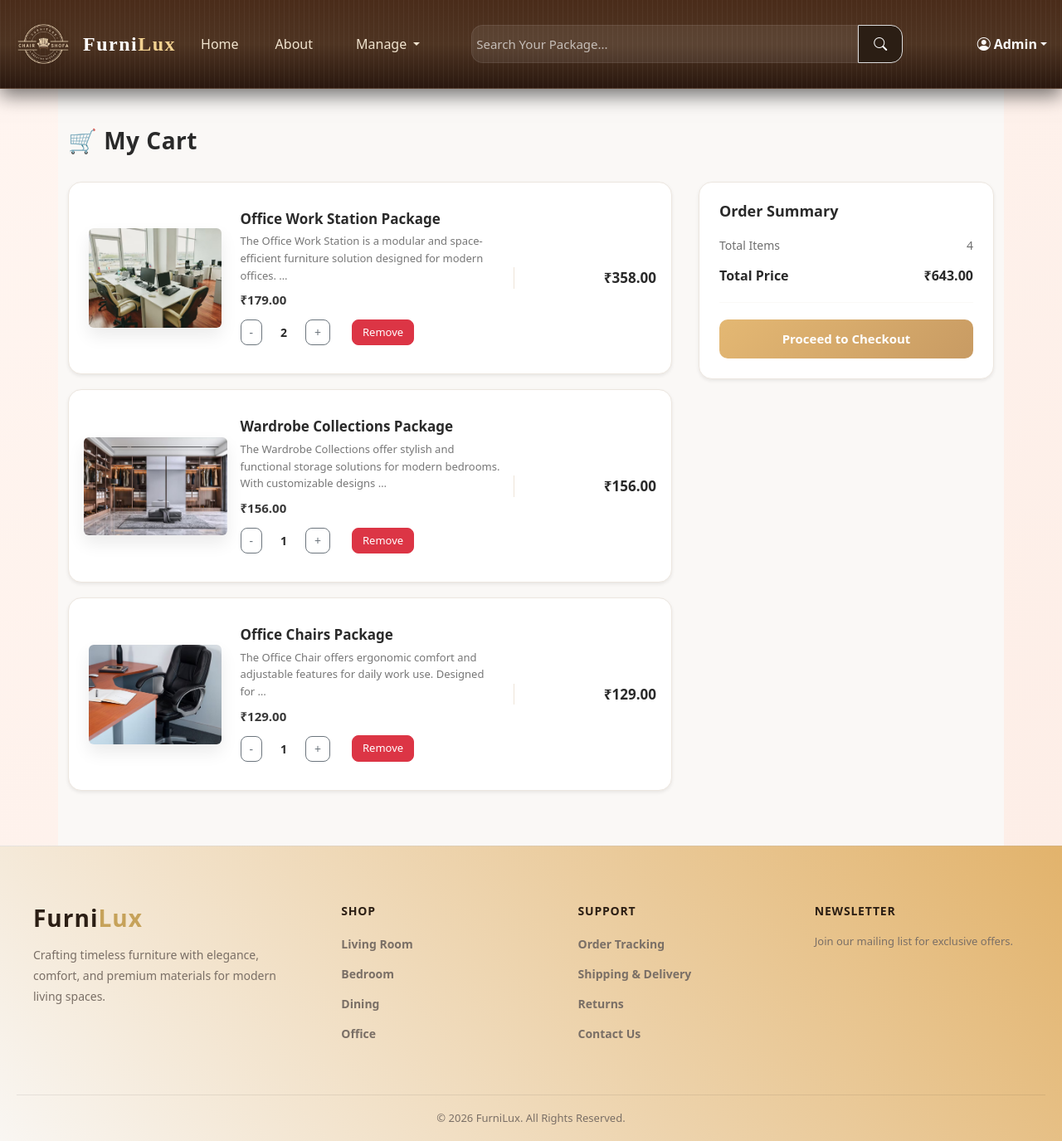
After one commit to Harish6578/Model-Home-Furniture, a Django app: page /cart/ in a window 1280 px wide. The commit adds this page. Shown: the whole page at 83% size. Run offline with Django 5.2, Linux system fonts and the light colour scheme; a user stored in the database is signed in; data comes from the database, SQL or seed files in the repository; both versions use the stored data as it was before the commit.

Commit message:
upadeted

```diff
--- a/products/forms.py
+++ b/products/forms.py
@@ -31,7 +31,7 @@ class ProductForm(forms.ModelForm):
 class ProductImageForm(forms.ModelForm):
     class Meta:
         model = ProductImage
-        fields = ['img', 'video','caption' ]
+        fields = ['img','caption' ]
         widgets = {
             'img': forms.ClearableFileInput(attrs={
                 'class': 'form-control'
@@ -40,8 +40,4 @@ class ProductImageForm(forms.ModelForm):
                 'class': 'form-control',
                 'placeholder': 'Optional caption'
             }),
-            'video':forms.ClearableFileInput(attrs={
-                'class': 'form-control'}),
-
-
         }
--- a/static/css/design.css
+++ b/static/css/design.css
@@ -8,10 +8,13 @@
 
 /* ================= LAYOUT ================= */
 main {
-    padding-bottom: 40px;
     background: linear-gradient(135deg, #fff5f0, #fdeee7);
     color: #1e1e1e;
 }
+body{
+  padding-top: 105px;
+}
+
 .navbar{
     background-color: #fd8b6b;
 }
@@ -52,7 +55,7 @@ main {
 }
 
 #homeCarousel .home-carousel-img {
-    height: 600px;
+    height: 622px;
     object-fit: cover;
     filter: brightness(0.9);
 }
--- a/templates/authentication/login.html
+++ b/templates/authentication/login.html
@@ -15,6 +15,7 @@ section {
     background: radial-gradient(circle at top, #f7b186, #170c02) !important;
     display: flex !important;
     align-items: center !important;
+
 }
 
 /* Container */
--- /dev/null
+++ b/templates/base/includes/footer.html
@@ -0,0 +1,247 @@
+<style>
+
+    /* =====================================
+   ROOT COLORS – LUXURY FURNITURE
+===================================== */
+
+:root {
+    --lux-bg-main: #f9f6f2;
+    --lux-bg-card: #ffffff;
+    --lux-gold: #c6a25a;
+    --lux-dark: #2b1e14;
+    --lux-muted: #7a6f66;
+    --lux-border: rgba(0,0,0,0.08);
+}
+
+/* =====================================
+   FOOTER BASE
+===================================== */
+
+#luxury-footer {
+    background: linear-gradient(950deg, #e2b36c, var(--lux-bg-main));
+    border-top: 1px solid var(--lux-border);
+    padding: 70px 20px 0;
+}
+
+/* =====================================
+   FOOTER CONTAINER
+===================================== */
+
+.luxury-footer-container {
+    max-width: 1200px;
+    margin: auto;
+    display: grid;
+    grid-template-columns: 1.4fr 1fr 1fr 1.2fr;
+    gap: 70px;
+    padding-bottom: 50px;
+}
+
+/* =====================================
+   BRAND
+===================================== */
+
+.luxury-footer-logo {
+    font-size: 28px;
+    font-weight: 900;
+    letter-spacing: 1px;
+    color: var(--lux-dark);
+    margin-bottom: 14px;
+}
+
+.luxury-footer-logo span {
+    color: var(--lux-gold);
+}
+
+.luxury-footer-text {
+    font-size: 14px;
+    line-height: 1.8;
+    color: var(--lux-muted);
+    max-width: 360px;
+}
+
+/* =====================================
+   TITLES
+===================================== */
+
+.luxury-footer-title {
+    font-size: 14px;
+    font-weight: 800;
+    letter-spacing: 0.8px;
+    text-transform: uppercase;
+    color: var(--lux-dark);
+    margin-bottom: 18px;
+}
+
+/* =====================================
+   LINKS
+===================================== */
+
+.luxury-footer-links {
+    list-style: none;
+    padding: 0;
+    margin: 0;
+}
+
+.luxury-footer-links li {
+    margin-bottom: 12px;
+}
+
+.luxury-footer-links a {
+    text-decoration: none;
+    font-size: 14px;
+    font-weight: 600;
+    color: var(--lux-muted);
+    transition: color 0.3s ease, padding-left 0.3s ease;
+}
+
+.luxury-footer-links a:hover {
+    color: var(--lux-gold);
+    padding-left: 6px;
+}
+
+/* =====================================
+   NEWSLETTER
+===================================== */
+
+.luxury-footer-mini {
+    font-size: 13px;
+    color: var(--lux-muted);
+    margin-bottom: 12px;
+}
+
+.luxury-newsletter {
+    display: flex;
+    gap: 10px;
+}
+
+.luxury-newsletter input {
+    flex: 1;
+    height: 44px;
+    border-radius: 12px;
+    border: 1px solid var(--lux-border);
+    padding: 10px 14px;
+    font-size: 14px;
+    color: var(--lux-dark);
+    outline: none;
+}
+
+.luxury-newsletter input::placeholder {
+    color: #aaa;
+}
+
+.luxury-newsletter button {
+    height: 44px;
+    padding: 0 18px;
+    border-radius: 12px;
+    border: none;
+    background: var(--lux-dark);
+    color: #ffffff;
+    font-weight: 700;
+    letter-spacing: 0.4px;
+    cursor: pointer;
+    transition: background 0.3s ease, transform 0.2s ease;
+}
+
+.luxury-newsletter button:hover {
+    background: var(--lux-gold);
+    transform: translateY(-2px);
+}
+
+/* =====================================
+   FOOTER BOTTOM
+===================================== */
+
+.luxury-footer-bottom {
+    border-top: 1px solid var(--lux-border);
+    padding: 18px 20px;
+    text-align: center;
+}
+
+.luxury-footer-bottom p {
+    font-size: 13px;
+    color: var(--lux-muted);
+    margin: 0;
+}
+
+/* =====================================
+   RESPONSIVE
+===================================== */
+
+@media (max-width: 900px) {
+    .luxury-footer-container {
+        grid-template-columns: 1fr 1fr;
+        gap: 40px;
+    }
+}
+
+@media (max-width: 576px) {
+    .luxury-footer-container {
+        grid-template-columns: 1fr;
+        text-align: center;
+    }
+
+    .luxury-footer-text {
+        margin: auto;
+    }
+
+    .luxury-newsletter {
+        flex-direction: column;
+    }
+
+    .luxury-newsletter button {
+        width: 100%;
+    }
+}
+
+</style>
+
+<footer id="luxury-footer">
+    <div class="luxury-footer-container">
+
+        <!-- Brand -->
+        <div class="luxury-footer-col">
+            <h2 class="luxury-footer-logo">Furni<span>Lux</span></h2>
+            <p class="luxury-footer-text">
+                Crafting timeless furniture with elegance, comfort,
+                and premium materials for modern living spaces.
+            </p>
+        </div>
+
+        <!-- Links -->
+        <div class="luxury-footer-col">
+            <h4 class="luxury-footer-title">Shop</h4>
+            <ul class="luxury-footer-links">
+                <li><a href="#">Living Room</a></li>
+                <li><a href="#">Bedroom</a></li>
+                <li><a href="#">Dining</a></li>
+                <li><a href="#">Office</a></li>
+            </ul>
+        </div>
+
+        <!-- Support -->
+        <div class="luxury-footer-col">
+            <h4 class="luxury-footer-title">Support</h4>
+            <ul class="luxury-footer-links">
+                <li><a href="#">Order Tracking</a></li>
+                <li><a href="#">Shipping & Delivery</a></li>
+                <li><a href="#">Returns</a></li>
+                <li><a href="#">Contact Us</a></li>
+            </ul>
+        </div>
+
+        <!-- Newsletter -->
+        <div class="luxury-footer-col">
+            <h4 class="luxury-footer-title">Newsletter</h4>
+            <p class="luxury-footer-mini">
+                Join our mailing list for exclusive offers.
+            </p>
+
+
+        </div>
+
+    </div>
+
+    <div class="luxury-footer-bottom">
+        <p>© 2026 FurniLux. All Rights Reserved.</p>
+    </div>
+</footer>
--- a/templates/base/includes/header.html
+++ b/templates/base/includes/header.html
@@ -1,8 +1,4 @@
 <style>
-
-
-
-
   /* ===============================
    PREMIUM WOOD NAVBAR BACKGROUND
    =============================== */
@@ -10,17 +6,21 @@
    NAVBAR TOGGLER (BUTTON ONLY)
    =============================== */
 
+   .navbar {
+    position: fixed;
+    top: 0;
+    width: 100vw;
+   }
+
   .navbar .navbar-toggler {
     border: 1px solid rgba(255, 215, 168, 0.6) !important;
-  background: linear-gradient(
-    135deg,
+    background: linear-gradient(135deg,
         #6f4e37,
-    #4b2e1b
-  ) !important;
+        #4b2e1b) !important;
 
     padding: 6px 10px !important;
     border-radius: 8px !important;
-  box-shadow: 0 4px 10px rgba(0,0,0,0.4) !important;
+    box-shadow: 0 4px 10px rgba(0, 0, 0, 0.4) !important;
   }
 
   /* Hamburger icon color */
@@ -30,52 +30,38 @@
 
   /* Hover effect */
   .navbar .navbar-toggler:hover {
-  background: linear-gradient(
-    135deg,
+    background: linear-gradient(135deg,
         #8b5a2b,
-    #5c3317
-  ) !important;
-  box-shadow: 0 6px 14px rgba(0,0,0,0.55) !important;
+        #5c3317) !important;
+    box-shadow: 0 6px 14px rgba(0, 0, 0, 0.55) !important;
   }
 
   /* Focus (click outline fix) */
   .navbar .navbar-toggler:focus {
-  box-shadow: 0 0 0 0.15rem rgba(207,166,107,0.6) !important;
+    box-shadow: 0 0 0 0.15rem rgba(207, 166, 107, 0.6) !important;
   }
 
   .navbar {
     background:
-    repeating-linear-gradient(
-      90deg,
-      rgba(255,255,255,0.04) 0px,
-      rgba(255,255,255,0.04) 1px,
+      repeating-linear-gradient(90deg,
+        rgba(255, 255, 255, 0.04) 0px,
+        rgba(255, 255, 255, 0.04) 1px,
         transparent 1px,
-      transparent 6px
-    ),
-    linear-gradient(
-      180deg,
+        transparent 6px),
+      linear-gradient(180deg,
         #4a2c1a,
         #4e3422,
-      #2a180f
-    ) !important;
+        #2a180f) !important;
 
-  box-shadow: 0 8px 22px rgba(0,0,0,0.55) !important;
-  border-bottom: 1px solid rgba(255,255,255,0.08) !important;
+    box-shadow: 0 8px 22px rgba(0, 0, 0, 0.55) !important;
+    border-bottom: 1px solid rgba(255, 255, 255, 0.08) !important;
   }
 
   /* ===============================
    BRAND
    =============================== */
 
-.navbar-brand {
-  color: #f5e6d3 !important;
-  font-weight: 700 !important;
-  letter-spacing: 0.6px !important;
-}
 
-.navbar-brand:hover {
-  color: #e7caa2 !important;
-}
 
   /* ===============================
    NAV LINKS
@@ -102,14 +88,12 @@
    =============================== */
 
   .dropdown-menu {
-  background: linear-gradient(
-    180deg,
+    background: linear-gradient(180deg,
         #3b2414,
-    #2a180f
-  ) !important;
+        #2a180f) !important;
 
-  border: 1px solid rgba(255,255,255,0.08) !important;
-  box-shadow: 0 10px 25px rgba(0,0,0,0.55) !important;
+    border: 1px solid rgba(255, 255, 255, 0.08) !important;
+    box-shadow: 0 10px 25px rgba(0, 0, 0, 0.55) !important;
   }
 
   .dropdown-item {
@@ -117,7 +101,7 @@
   }
 
   .dropdown-item:hover {
-  background: rgba(207,166,107,0.18) !important;
+    background: rgba(207, 166, 107, 0.18) !important;
     color: #ffd7a8 !important;
   }
 
@@ -126,34 +110,109 @@
    =============================== */
 
   .navbar .form-control {
-  background-color: rgba(255,255,255,0.08) !important;
-  border: 1px solid rgba(255,255,255,0.15) !important;
+    background-color: rgba(255, 255, 255, 0.08) !important;
+    border: 1px solid rgba(255, 255, 255, 0.15) !important;
     color: #1b1a1a !important;
     padding: 5px !important;
   }
 
   .navbar .form-control::placeholder {
-  color: rgba(255,255,255,0.65) !important;
+    color: rgba(255, 255, 255, 0.65) !important;
   }
 
   .navbar .btn-secondary {
-  background: linear-gradient(
-    135deg,
+    background: linear-gradient(135deg,
         #7a4b28,
-    #5c3317
-  ) !important;
+        #5c3317) !important;
 
     border: none !important;
     color: #fff !important;
   }
 
   .navbar .btn-secondary:hover {
-  background: linear-gradient(
-    135deg,
+    background: linear-gradient(135deg,
         #8b5a2b,
-    #6a3c1d
-  ) !important;
+        #6a3c1d) !important;
   }
+
+  /* ================= NAVBAR SEARCH BAR ================= */
+
+  /* Wrapper */
+  .navbar-search {
+    max-width: 520px;
+    /* ⬅ CHANGE WIDTH HERE */
+    margin:auto;
+  }
+
+  /* Input */
+  .navbar-search .search-input {
+    height: 46px;
+    /* ⬅ CHANGE HEIGHT HERE */
+    font-size: 15px;
+    /* ⬅ TEXT SIZE */
+    padding: 10px 16px;
+    border-radius: 14px 0 0 14px;
+    border: 1px solid #ddd;
+    outline: none;
+    box-shadow: none;
+  }
+
+  /* Focus effect */
+  .navbar-search .search-input:focus {
+    border-color: #c6a25a;
+    /* luxury gold */
+    box-shadow: 0 0 0 3px rgba(198, 162, 90, 0.2);
+  }
+
+  /* Button */
+  .navbar-search .search-btn {
+    height: 46px;
+    /* SAME AS INPUT */
+    padding: 0 18px;
+    border-radius: 0 14px 14px 0;
+    border: 1px solid #ddd;
+    background: #2b1e14;
+    /* dark walnut */
+    color: #ffffff;
+    transition: background 0.3s ease, transform 0.2s ease;
+  }
+
+  /* Hover */
+  .navbar-search .search-btn:hover {
+    background: #c6a25a;
+    /* gold hover */
+    transform: translateY(-1px);
+  }
+
+  /* Icon size */
+  .navbar-search .bi-search {
+    font-size: 16px;
+  }
+
+  /* ================= RESPONSIVE ================= */
+
+  @media (max-width: 768px) {
+    .navbar-search {
+      max-width: 100%;
+      margin: 10px 0;
+    }
+
+    .navbar-search .search-input,
+    .navbar-search .search-btn {
+      height: 42px;
+      font-size: 14px;
+    }
+  }
+
+  @media (max-width: 576px) {
+
+    .navbar-search .search-input,
+    .navbar-search .search-btn {
+      height: 40px;
+      font-size: 13px;
+    }
+  }
+
 
   /* ===============================
    CART BADGE
@@ -177,29 +236,204 @@
 
   @media (max-width: 991px) {
     .navbar-collapse {
-    background: linear-gradient(
-      180deg,
+      background: linear-gradient(180deg,
           #3b2414,
-      #2a180f
-    ) !important;
+          #2a180f) !important;
 
       padding: 1rem !important;
     }
   }
 
+
+
+  /* ================= LUXURY NAVBAR BRAND ================= */
+
+  .navbar-brand {
+    text-decoration: none;
+  }
+
+  /* Logo image */
+  .nav-logo {
+    height: 80px;
+    /* ⬅ change size here */
+    width: auto;
+    object-fit: contain;
+    filter: drop-shadow(0 2px 4px rgba(0, 0, 0, 0.25));
+    transition: transform 0.3s ease;
+  }
+
+  /* Brand text */
+  .navbar-brand span {
+    font-family: 'Playfair Display', 'Cinzel', serif;
+    font-size: 24px;
+    /* ⬅ change text size here */
+    font-weight: 800;
+    letter-spacing: 1.5px;
+    color: #f3d291;
+    /* luxury gold */
+    transition: letter-spacing 0.3s ease;
+  }
+
+  /* Hover effect (subtle luxury) */
+  .navbar-brand:hover .nav-logo {
+    transform: scale(1.05);
+  }
+
+  .navbar-brand:hover span {
+    letter-spacing: 2px;
+  }
+
+  /* ================= RESPONSIVE ================= */
+
+  @media (max-width: 768px) {
+    .nav-logo {
+      height: 36px;
+    }
+
+    .navbar-brand span {
+      font-size: 20px;
+      letter-spacing: 1.2px;
+    }
+  }
+
+  @media (max-width: 576px) {
+    .nav-logo {
+      height: 32px;
+    }
+
+    .navbar-brand span {
+      font-size: 18px;
+    }
+  }
+
+
+  /* ================= LUXURY BRAND TEXT ================= */
+
+  .navbar-brand .brand-text {
+    font-family: 'Playfair Display', 'Cinzel', serif;
+    font-size: 24px;
+    /* change size here */
+    font-weight: 800;
+    letter-spacing: 1.5px;
+  }
+
+  /* FURNI – elegant neutral */
+  .navbar-brand .brand-furni {
+    color: #ffffff;
+    /* ivory / white */
+  }
+
+  /* LUX – luxury gold */
+  .navbar-brand .brand-lux {
+    color: #f3d291;
+    /* premium gold */
+    font-weight: 900;
+  }
+
+  /* Hover effect (subtle & premium) */
+  .navbar-brand:hover .brand-text {
+    letter-spacing: 2px;
+    transition: 0.3s ease;
+  }
+
+  /* ================= RESPONSIVE ================= */
+
+  @media (max-width: 768px) {
+    .navbar-brand .brand-text {
+      font-size: 20px;
+      letter-spacing: 1.2px;
+    }
+  }
+
+  @media (max-width: 576px) {
+    .navbar-brand .brand-text {
+      font-size: 18px;
+    }
+  }
+/* ================= NAVBAR GLOBAL SPACING ================= */
+
+/* Left nav links: Home, About, Manage */
+.navbar-nav {
+    gap: 28px; /* ⬅ change gap between Home / About */
+}
+
+/* Individual nav links */
+.navbar-nav ,.nav-link {
+    padding: 8px 6px;
+    font-weight: 600;
+}
+
+/* ================= SEARCH BAR SPACING ================= */
+
+.navbar-search {
+   margin: auto;  /* gap from left menu */
+   margin: auto;  /* gap before cart */
+}
+
+/* ================= RIGHT SIDE (CART + ACCOUNT) ================= */
+
+.navbar-nav.ms-auto {
+    gap: 20px; /* ⬅ gap between cart and account */
+}
+
+/* Cart icon spacing */
+.navbar-nav .nav-item.me-3 {
+    margin-right: 0 !important; /* remove Bootstrap default */
+}
+
+/* Account dropdown spacing */
+.navbar .dropdown {
+    margin-left: 8px;
+}
+
+/* ================= CART BADGE POSITION (OPTIONAL FIX) ================= */
+
+.cart-badge {
+    top: -6px;
+    right: -8px;
+}
+
+/* ================= RESPONSIVE ================= */
+
+@media (max-width: 992px) {
+    /* Stack spacing when collapsed */
+    .navbar-nav,.nav-link {
+        gap: 8px;
+    }
+
+    .navbar-search {
+        margin: 12px 0;
+    }
+
+    .navbar-nav.ms-auto {
+        gap: 10px;
+    }
+}
+
+
+
+
 </style>
+{% load static %}
+
 <header>
   <nav class="navbar navbar-expand-lg sticky-top" data-bs-theme="dark">
     <div class="container-fluid">
 
-            <!-- BRAND -->
-            <a class="navbar-brand fw-bold" href="{% url 'home_page' %}">
-                Furniture-Shop
+
+
+      <a class="navbar-brand d-flex align-items-center gap-2 text-warning fw-bold" href="{% url 'home_page' %}">
+        <img src="{% static 'images/logo.png' %}" alt="AnimeXAnime Logo" class="nav-logo">
+        <span class="d-none d-md-inline brand-text">
+          <span class="brand-furni">Furni</span><span class="brand-lux">Lux</span>
+        </span>
+
       </a>
 
+
+
       <!-- MOBILE TOGGLER -->
-            <button class="navbar-toggler" type="button" data-bs-toggle="collapse"
-                data-bs-target="#navbarSupportedContent">
+      <button class="navbar-toggler" type="button" data-bs-toggle="collapse" data-bs-target="#navbarSupportedContent">
         <span class="navbar-toggler-icon"></span>
       </button>
 
@@ -208,8 +442,7 @@
         <!-- LEFT NAV LINKS -->
         <ul class="navbar-nav me-3 mb-2 mb-lg-0">
           <li class="nav-item">
-                        <a class="nav-link {% if current_page == 'home' %}active{% endif %}"
-                            href="{% url 'home_page' %}">Home</a>
+            <a class="nav-link {% if current_page == 'home' %}active{% endif %}" href="{% url 'home_page' %}">Home</a>
           </li>
 
           <li class="nav-item">
@@ -228,43 +461,16 @@
           </li>
           {% endif %}
         </ul>
-                <!-- 👤 ACCOUNT -->
-                <li class="nav-item dropdown">
-                    <a class="nav-link dropdown-toggle d-flex align-items-center" href="#" data-bs-toggle="dropdown">
-                        <i class="bi bi-person-circle me-1"></i>
-                        {% if user.is_authenticated %}
-                        {{user.username.capitalize}}
-                        {% else %}
-                        Hi User!
-                        {% endif %}
-                    </a>
-
-                    <ul class="dropdown-menu dropdown-menu-end">
-                        {% if user.is_authenticated %}
-                        <li>
-                            <form action="{% url 'logout' %}" method="post">
-                                {% csrf_token %}
-                                <button class="dropdown-item text-danger">Logout</button>
-                            </form>
-                        </li>
-                        {% else %}
-                        <li><a class="dropdown-item" href="{% url 'signup' %}">Register</a></li>
-                        <li><a class="dropdown-item" href="{% url 'signin' %}">Login</a></li>
-                        {% endif %}
-
-                    </ul>
-                </li>
 
         <!-- 🔍 SEARCH BAR -->
-                <form class="d-flex flex-grow-1 mx-lg-4" method="get" action="{% url 'search_products' %}">
-
-                    <input name="q" value="{{ query }}" class="form-control rounded-start" type="search"
+        <form class="navbar-search d-flex flex-grow-1" method="get" action="{% url 'search_products' %}">
+          <input name="q" value="{{ query }}" class="form-control search-input" type="search"
             placeholder="Search Your Package..." aria-label="Search">
-
-                    <button class="btn btn-secondary rounded-end" type="submit">
+          <button class="btn search-btn" type="submit">
             <i class="bi bi-search"></i>
           </button>
         </form>
+
 
         <!-- RIGHT SIDE -->
         <ul class="navbar-nav ms-auto align-items-center mb-2 mb-lg-0">
@@ -281,7 +487,30 @@
           {% endif %}
 
         </ul>
-
+        <!-- 👤 ACCOUNT -->
+        <li class="nav-item dropdown">
+          <a class="nav-link dropdown-toggle d-flex align-items-center" href="#" data-bs-toggle="dropdown">
+            <i class="bi bi-person-circle me-1"></i>
+            {% if user.is_authenticated %}
+            {{user.username.capitalize}}
+            {% else %}
+            Hi User!
+            {% endif %}
+          </a>
+          <ul class="dropdown-menu dropdown-menu-end">
+            {% if user.is_authenticated %}
+            <li>
+              <form action="{% url 'logout' %}" method="post">
+                {% csrf_token %}
+                <button class="dropdown-item text-danger">Logout</button>
+              </form>
+            </li>
+            {% else %}
+            <li><a class="dropdown-item" href="{% url 'signup' %}">Register</a></li>
+            <li><a class="dropdown-item" href="{% url 'signin' %}">Login</a></li>
+            {% endif %}
+          </ul>
+        </li>
       </div>
     </div>
   </nav>
--- a/templates/cart/cart.html
+++ b/templates/cart/cart.html
@@ -1,4 +1,3 @@
-
 {% extends 'base/base.html' %}
 
 {% block title %}My Cart{% endblock %}
@@ -7,7 +6,6 @@
 {% csrf_token %}
 
 <style>
-
     /* =====================================
    CART PAGE – BASE
 ===================================== */
@@ -47,8 +45,9 @@
     }
 
     /* sticky behavior polish */
-.cart-summary.sticky-top {
-    top: 90px;
+    .cart-summary {
+        position: sticky;
+        top: 150px;
     }
 
     /* =====================================
@@ -110,7 +109,7 @@
     }
 
     .cart-summary .btn-warning:hover {
-    box-shadow: 0 14px 28px rgba(200,155,99,0.4);
+        box-shadow: 0 14px 28px rgba(200, 155, 99, 0.4);
         transform: translateY(-2px);
     }
 
@@ -163,12 +162,9 @@
             font-size: 17px;
         }
     }
-
 </style>
-<section id="cart-page" class="container py-5"
-data-plus-url="{% url 'increase_cart_item' %}"
-data-minus-url="{% url 'decrease_cart_item' %}"
-data-remove-url="{% url 'remove_cart_item' %}">
+<section id="cart-page" class="container py-5" data-plus-url="{% url 'increase_cart_item' %}"
+    data-minus-url="{% url 'decrease_cart_item' %}" data-remove-url="{% url 'remove_cart_item' %}">
 
     <h2 class="cart-title">🛒 My Cart</h2>
 
@@ -188,7 +184,7 @@ data-remove-url="{% url 'remove_cart_item' %}">
         <!-- RIGHT: summary -->
         <div class="col-lg-4">
 
-            <div class="cart-summary card shadow-sm sticky-top">
+            <div class="cart-summary card shadow-sm">
                 <div class="card-body">
 
                     <h5 class="summary-title">Order Summary</h5>
```
Also changed, not shown: products/models.py (+0 -9 lines), templates/cart/includes/product_cart_item.html (+7 -7 lines), templates/mainapp/about.html (+0 -8 lines), db.sqlite3, products/migrations/0005_remove_productimage_video.py (added), static/images/logo.png (added), 5 other files. Lines whose indentation alone changed are shown as unchanged.
